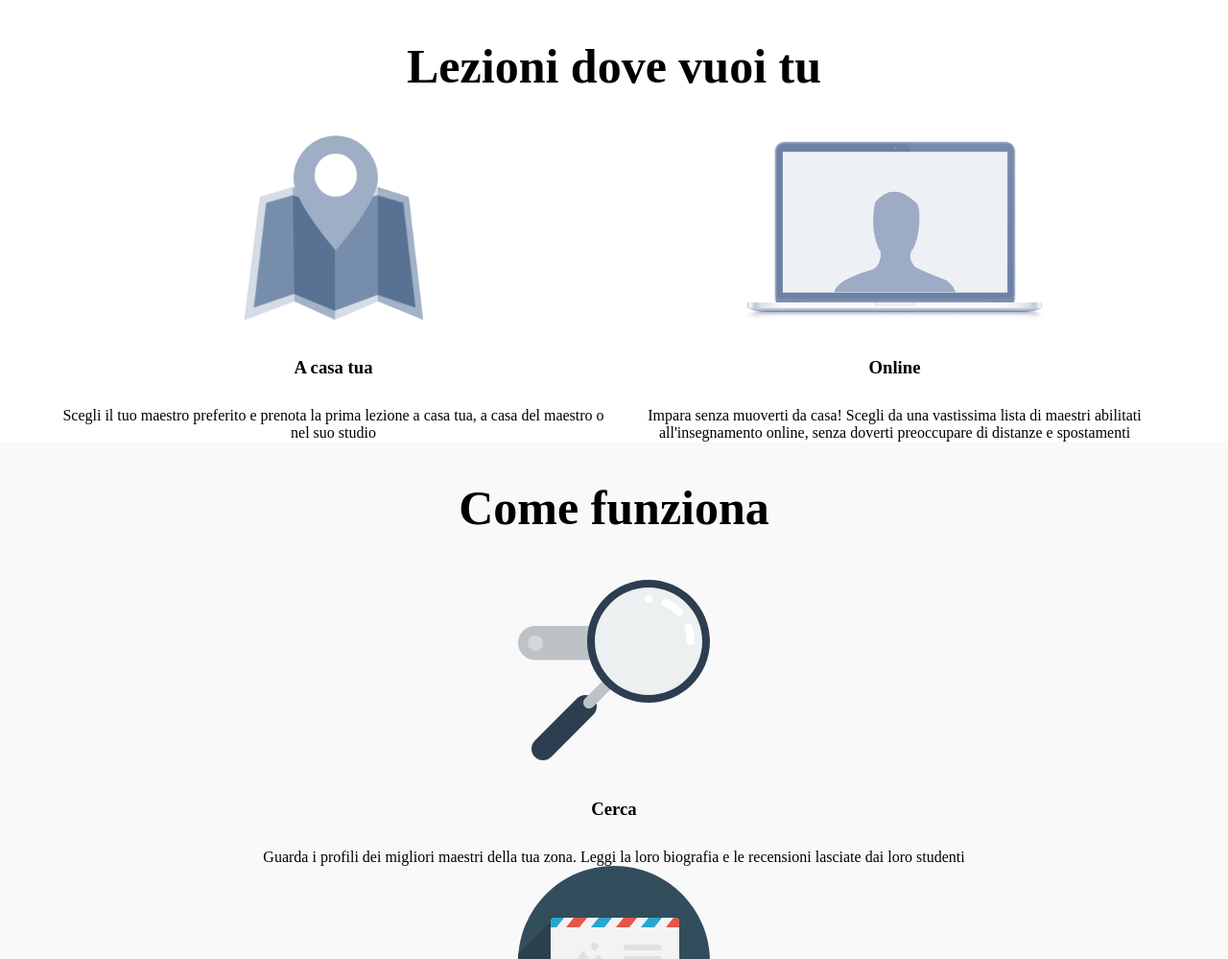
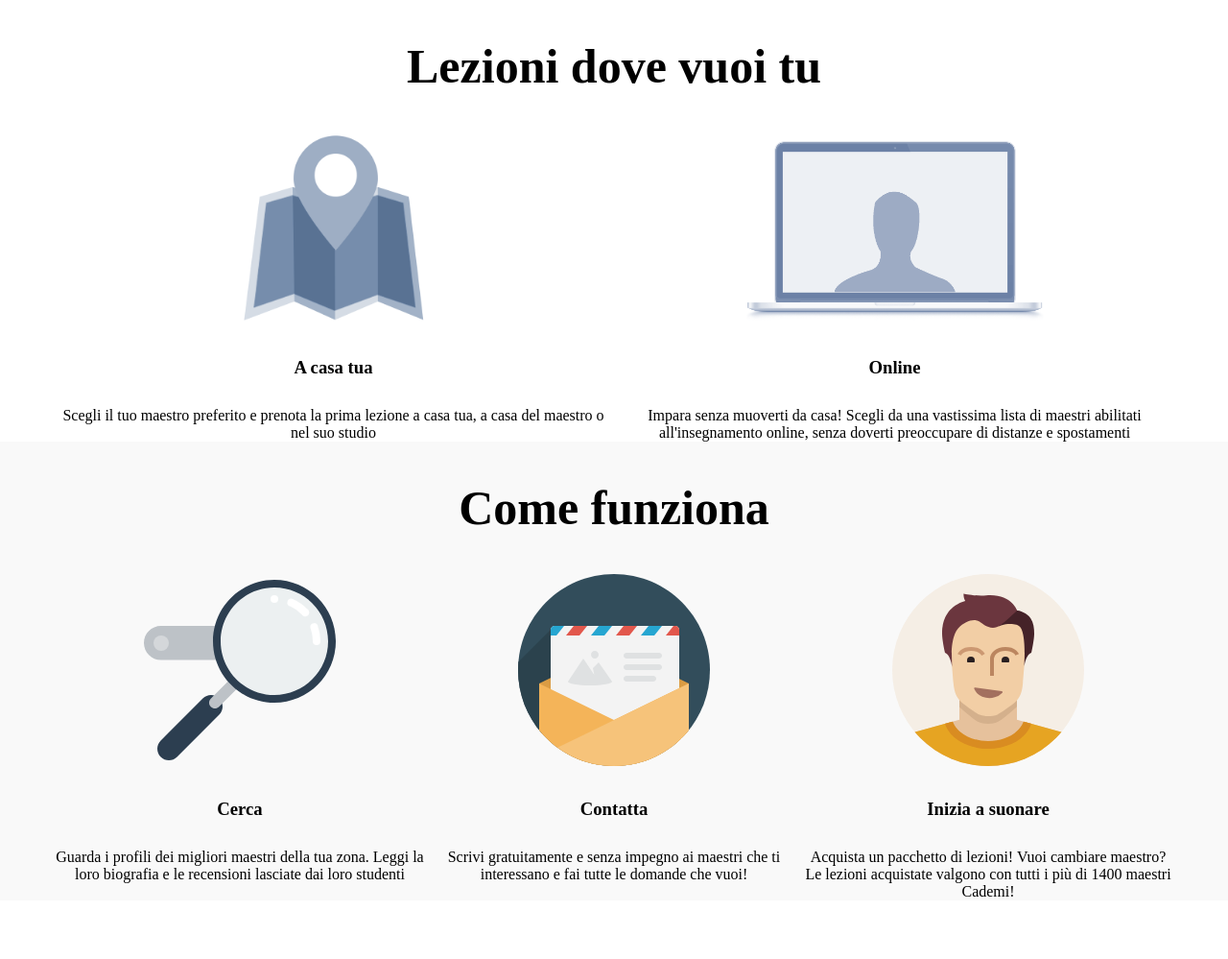
Before and after one commit to Maurospinosi/html-css-resp-wannabe-12bool, a plain HTML site: page index.html in a window 1280 px wide. Shown: the top 999 px of the page at 96% size. Drawn offline with Linux system fonts and the light colour scheme.

Commit message:
Esercizio completo

```diff
--- a/css/style.css
+++ b/css/style.css
@@ -16,9 +16,6 @@ h3{
 .second{
   background-color: rgb(249, 249, 249);
 }
-.container .col-lg-3{
-  width: 33.3333%;
-}
 .tird{
   background-color: rgb(249, 249, 249);
   margin-top: 100px;
@@ -36,6 +33,3 @@ h3{
 hr{
   margin: 10px 0;
 }
-.container .col-xs-12{
-  width: 100%;
-}
--- a/index.html
+++ b/index.html
@@ -8,7 +8,7 @@
     <meta name="viewport" content="width=device-width, initial-scale=1.0">
   </head>
   <body>
-    <section class="container first">
+    <section class="container">
       <h2 >Lezioni dove vuoi tu</h2>
       <div class="col-lg-6">
         <img id="prima-img" src="img/icon/maps.png" alt="logo superiore">
@@ -27,19 +27,19 @@
     <section class="second">
       <div class="container">
         <h2>Come funziona</h2>
-        <div class="col-lg-3 col-xs-12">
+        <div class="col-lg-4 col-xs-12">
           <img id="prima-img" src="img/search.svg" alt="logo centrale">
           <h3>Cerca</h3>
           <p>Guarda i profili dei migliori maestri della tua zona. Leggi la loro biografia e le recensioni lasciate dai loro studenti</p>
         </div>
 
-        <div class="col-lg-3 col-xs-12">
+        <div class="col-lg-4 col-xs-12">
           <img id="prima-img" src="img/letter.svg" alt="logo centrale">
           <h3>Contatta</h3>
           <p>Scrivi gratuitamente e senza impegno ai maestri che ti interessano e fai tutte le domande che vuoi!</p>
         </div>
 
-        <div class="col-lg-3 col-xs-12">
+        <div class="col-lg-4 col-xs-12">
           <img id="prima-img" src="img/male.svg" alt="logo centrale">
           <h3>Inizia a suonare</h3>
           <p>Acquista un pacchetto di lezioni! Vuoi cambiare maestro? Le lezioni acquistate valgono con tutti i più di 1400 maestri Cademi!</p>
```
